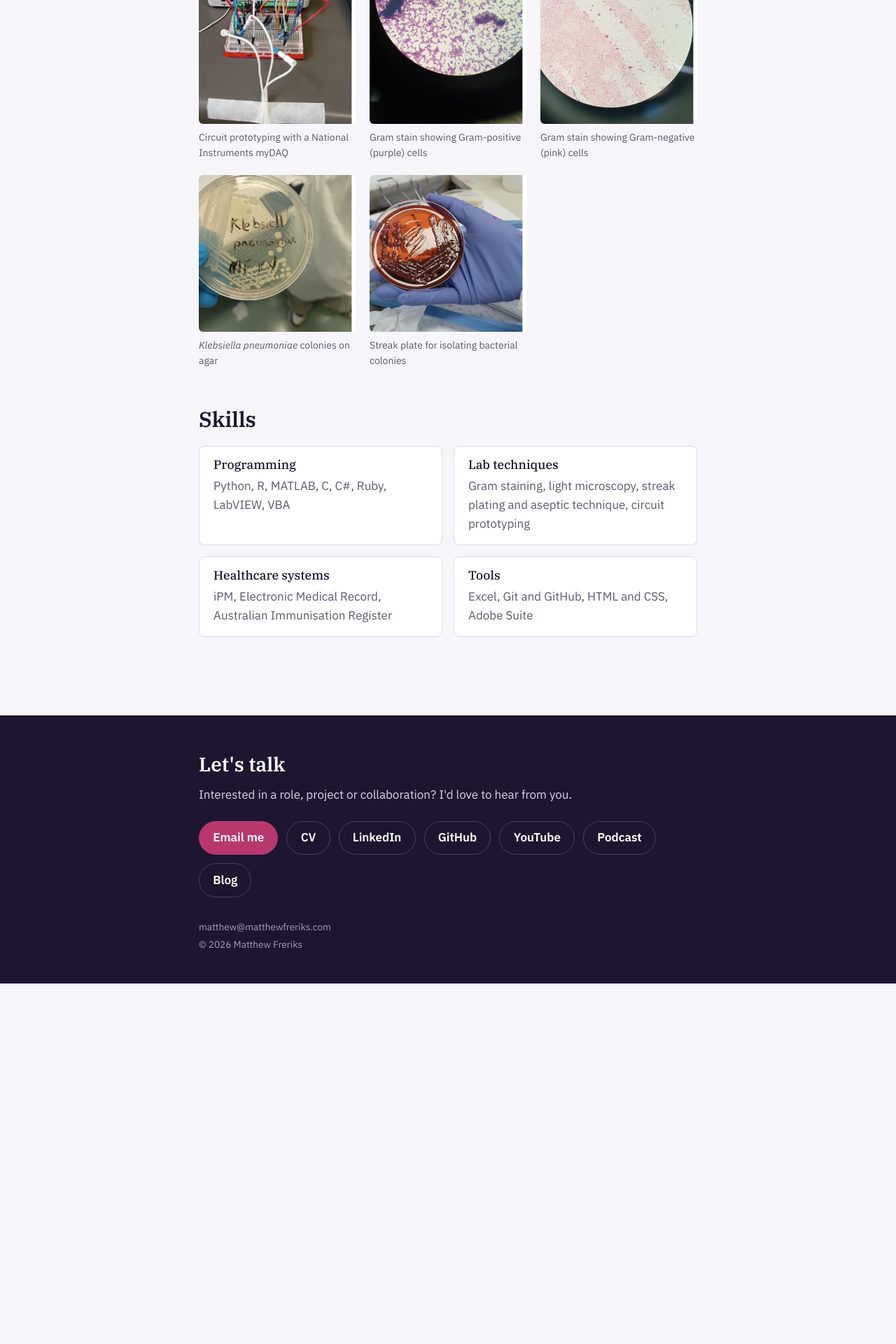
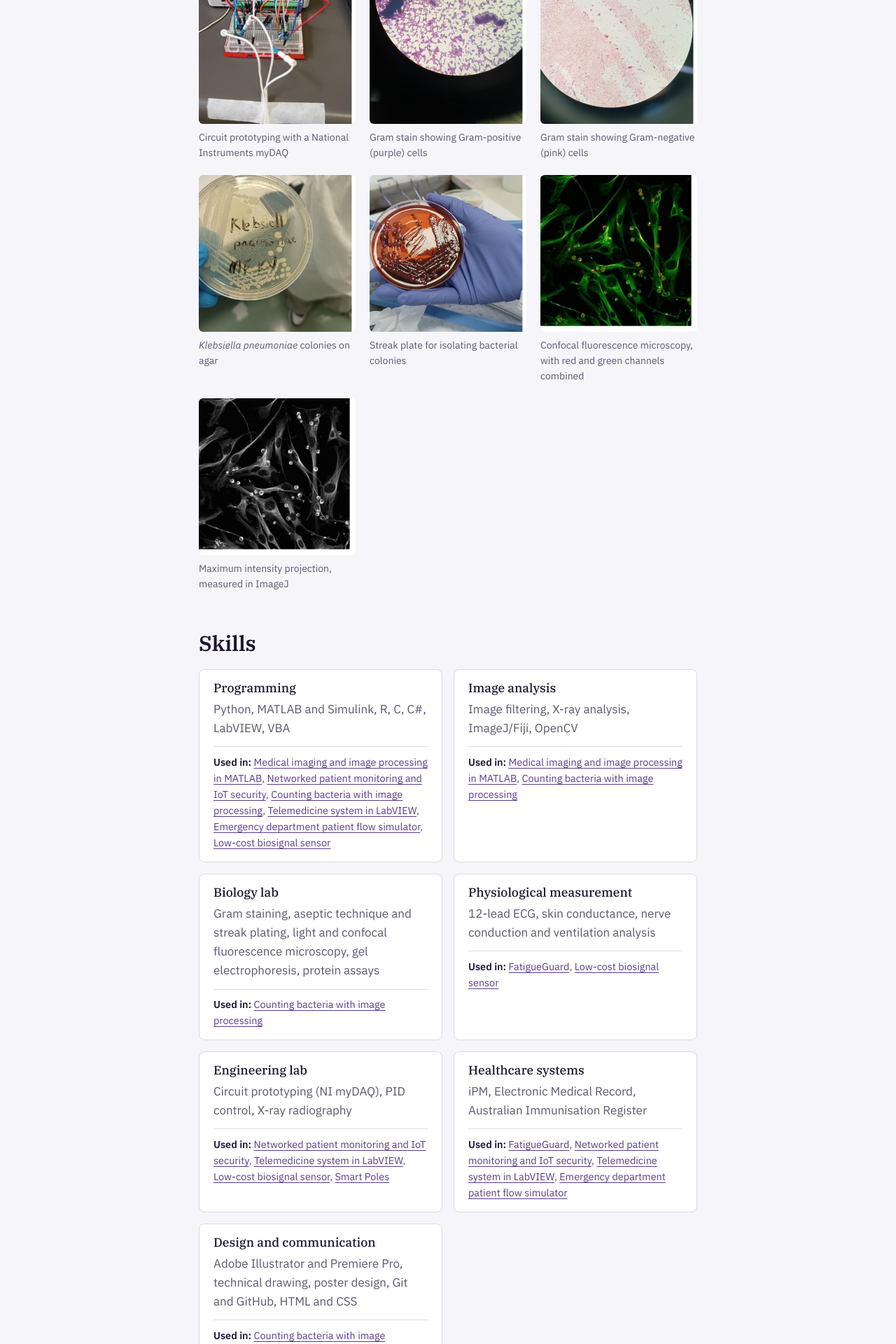
Before and after one commit to matthewfreriks/matthewfreriks.github.io, a Jekyll site: the page built from lab.html, in a window 1280 px wide. Shown: the part 420-2340 px from the top of the page at 70% size. Built offline with Jekyll 4.4.1, drawn with Linux system fonts in a browser that asks for light colours; before the commit the page ends 1825 px from its top, so only the background shows below that; some of the changed text lies outside the part shown.

Commit message:
Updated blog post and lab page to include new skills section, which is built from a new _data/skills.yml file. Each skill box lists the projects whose tags match the group's tags, so new projects appear automatically. Added "Used in" project links

```diff
--- /dev/null
+++ b/_data/skills.yml
@@ -0,0 +1,31 @@
+# Skill groups for the Lab work and skills page.
+# "tags" links each group to projects: any project with one of these
+# tags in its properties is listed under "Used in" automatically.
+
+- name: Programming
+  items: Python, MATLAB and Simulink, R, C, C#, LabVIEW, VBA
+  tags: [python, matlab, labview]
+
+- name: Image analysis
+  items: Image filtering, X-ray analysis, ImageJ/Fiji, OpenCV
+  tags: [image-processing, medical-imaging]
+
+- name: Biology lab
+  items: Gram staining, aseptic technique and streak plating, light and confocal fluorescence microscopy, gel electrophoresis, protein assays
+  tags: [microbiology]
+
+- name: Physiological measurement
+  items: 12-lead ECG, skin conductance, nerve conduction and ventilation analysis
+  tags: [biosignals]
+
+- name: Engineering lab
+  items: Circuit prototyping (NI myDAQ), PID control, X-ray radiography
+  tags: [embedded-systems, iot]
+
+- name: Healthcare systems
+  items: iPM, Electronic Medical Record, Australian Immunisation Register
+  tags: [health-technology]
+
+- name: Design and communication
+  items: Adobe Illustrator and Premiere Pro, technical drawing, poster design, Git and GitHub, HTML and CSS
+  tags: [science-communication, humanitarian-engineering, smart-cities, web-development]
--- a/_projects/complete/fatigueguard.md
+++ b/_projects/complete/fatigueguard.md
@@ -5,24 +5,20 @@ order: 1
 featured: true
 summary: A low-cost wearable prototype that combines eye tracking, heart rate and head tilt to detect dangerous fatigue in high-risk workers, with a live supervisor dashboard.
 skills:
-  - Python
-  - Raspberry Pi
-  - OpenCV
-  - signal processing
-  - sensor fusion
-  - Flask
-  - embedded systems
+  - teamwork
+  - Physiological measurement
+  -  sensor placement and calibration
+  - code review
+  - technical writing
 tags:
   - health-technology
   - biosignals
-  - signal-processing
-  - image-processing
-  - embedded-systems
-  - python
 ---
 *ENG40011 Engineering Technology Innovation Project, Swinburne University of Technology. Group project with Chenxi Liu, Sahil, Parav Sharma and Max Bruno.*
 
-I was responsible for what we should be looking for to estimate fatigue with the biosingals like drooping eyes and heart rate with further expansion into skin conduction and eye tracking.
+## My role
+
+I was the team's biomedical engineer, working alongside software and electrical engineering students. I identified which physiological signals we should measure and what they needed to be calibrated against, advised on practical details such as where the heart rate sensor should sit to give a reliable reading, and reviewed the code to check it measured what we intended. I also wrote the report.
 ## The problem
 
 Fatigue in mining, transport, construction and offshore work causes serious injuries and deaths. Severe fatigue impairs reaction time and decision-making in ways comparable to alcohol. Yet Australian rules mostly govern shift schedules, not a worker's actual state: someone can complete a mandated rest break and still return to site dangerously tired.
@@ -81,6 +77,4 @@ We also assessed patents held by existing products, the relevant Australian work
 
 ## What I learned
 
-<!-- In your own words: e.g. what sensor fusion taught you about false alarms,
-     working with real sensor noise, team coordination across five people,
-     or how regulation shapes a design. A few sentences is plenty. -->
+The biggest lesson was to let people work to their strengths. With less Python experience than my teammates, I let the software and electrical engineers build most of the system, while I focused on what I could contribute best: knowing what the device should measure and why. To guide them well, I needed to understand how they were implementing each part, so I learned to read and check their code even where I didn't write it. That let me give specific, useful feedback, such as on sensor placement, instead of general suggestions.
--- a/_projects/complete/iot-patient-monitoring.md
+++ b/_projects/complete/iot-patient-monitoring.md
@@ -79,10 +79,10 @@ The second half of the project was a cybersecurity assessment of the messaging s
 - **Unencrypted messages.** MQTT sends data as plain text by default, so anyone on the network could read it. Fix: TLS encryption between devices and the server.
 - **Insider and network access.** Even an internal-only server is exposed to anyone already on the network. Fix: network segmentation, traffic monitoring, and a VPN or zero-trust model for any outside access.
 - **Denial of service.** A client could flood the server with messages until it stopped responding. Fix: rate limiting, quality-of-service settings and monitoring.
+- **Data readable by the server.** Even with TLS, the broker decrypts every message, so anyone with access to it can read patient data. Fix: two layers of encryption. The outer layer carries only what the server needs to route messages and control access, while the patient data inside is encrypted end to end, from the sending device to the authorised recipient, and never readable by the server. Using an authenticated method such as AES-GCM also means any tampering is detected. The trade-offs are that the outer layer still reveals who is communicating and how often, and that every device needs its keys distributed and replaced securely.
 
 For a system carrying patient information, these protections are essential rather than optional.
 
 ## What I learned
-
-<!-- In your own words: e.g. what publish/subscribe is good for in healthcare devices,
-     the threading problem with the GUI, or how easily insecure defaults leak data. -->
+The biggest gap I found, but didn't get to implement, was protecting data on its way from the devices to whatever collects it. MQTT makes data easy to share, which is fine for readings that aren't sensitive or private, especially when the server sits behind a password and VPN. Patient data needs more. Encrypting the connection with TLS protects data in transit, but the server still decrypts and sees every message in plain text.
+A stronger design would use two layers: an outer layer the server can read to route messages and control who receives them, and an inner layer protecting the patient data itself, encrypted on the device and only decrypted by its intended recipient. Even if a message were intercepted or the server compromised, the data would stay unreadable. That layered, end-to-end approach is what I'd build next.
--- a/_projects/complete/labview-telemedicine.md
+++ b/_projects/complete/labview-telemedicine.md
@@ -37,10 +37,10 @@ A client-server application with:
 
 I built the server that relays communication between clients, and completed the core features: text messaging, temperature sensor integration and servo control. I also supported teammates working on the dashboard, image sharing and voice calls.
 
-<!-- Optional: add a screenshot of the interface, or a still from the demo video
-     (avoid anything showing login details or personal information). -->
+In the final weeks I also took on integrating the team's features, reworking sections that didn't connect so the complete system worked for our presentation.
 
 ## What I learned
 
-<!-- In your own words: e.g. what a state machine made easier, the challenges of
-     sending voice and video over a network in LabVIEW, or splitting work across a team. -->
+**Choosing the right tool.** LabVIEW excels at connecting to hardware and building measurement systems, but the further we pushed it towards networked, Internet of Things features like voice and video, the harder it became. For that kind of system I'd now reach for Python or another general-purpose language. Working at LabVIEW's lower level did have an upside, though: building the connections between clients and the server myself meant I understood exactly how they worked, and I enjoyed that challenge.
+
+**Making sure the pieces fit together.** We split the work into separate features. I explained to the team how each part should work, including the data flow between them and how the base of the program was structured, but explaining wasn't enough: as the presentation approached, several parts didn't connect, and I took responsibility for integrating them, reworking and in some cases rebuilding sections so the full system ran for the demonstration. Next time I'd give each person a skeleton to build into, such as a template subVI with its inputs and outputs already defined, so their work would plug directly into the server. Agreeing on those connections at the start, and testing the whole system together regularly, would have caught the problems much earlier.
--- a/lab.html
+++ b/lab.html
@@ -20,50 +20,70 @@ description: Lab work and technical skills of Matthew Freriks, biomedical engine
       <h2>In the lab</h2>
       <div class="gallery">
         <figure>
-          <img src="/images/lab-circuit.jpg" alt="Breadboard circuit wired to a National Instruments myDAQ" loading="lazy">
+          <img src="/images/labwork_skills/lab-circuit.jpg" alt="Breadboard circuit wired to a National Instruments myDAQ" loading="lazy">
           <figcaption>Circuit prototyping with a National Instruments myDAQ</figcaption>
         </figure>
         <figure>
-          <img src="/images/lab-gram-positive.jpg" alt="Purple-stained bacteria under a microscope" loading="lazy">
+          <img src="/images/labwork_skills/lab-gram-positive.jpg" alt="Purple-stained bacteria under a microscope" loading="lazy">
           <figcaption>Gram stain showing Gram-positive (purple) cells</figcaption>
         </figure>
         <figure>
-          <img src="/images/lab-gram-negative.jpg" alt="Pink-stained bacteria under a microscope" loading="lazy">
+          <img src="/images/labwork_skills/lab-gram-negative.jpg" alt="Pink-stained bacteria under a microscope" loading="lazy">
           <figcaption>Gram stain showing Gram-negative (pink) cells</figcaption>
         </figure>
         <figure>
-          <img src="/images/lab-klebsiella-plate.jpg" alt="Agar plate labelled Klebsiella pneumoniae with white colonies" loading="lazy">
+          <img src="/images/labwork_skills/lab-klebsiella-plate.jpg" alt="Agar plate labelled Klebsiella pneumoniae with white colonies" loading="lazy">
           <figcaption><i>Klebsiella pneumoniae</i> colonies on agar</figcaption>
         </figure>
         <figure>
-          <img src="/images/lab-streak-plate.jpg" alt="Gloved hand holding a red agar streak plate" loading="lazy">
+          <img src="/images/labwork_skills/lab-streak-plate.jpg" alt="Gloved hand holding a red agar streak plate" loading="lazy">
           <figcaption>Streak plate for isolating bacterial colonies</figcaption>
+        </figure>
+                <figure>
+          <img src="/images/labwork_skills/lab-confocal-composite.jpg" alt="Confocal fluorescence image of cells in red and green" loading="lazy">
+          <figcaption>Confocal fluorescence microscopy, with red and green channels combined</figcaption>
+        </figure>
+        <figure>
+          <img src="/images/labwork_skills/lab-confocal-imagej-roi.jpg" alt="Greyscale projection of the confocal image used for measurement" loading="lazy">
+          <figcaption>Maximum intensity projection, measured in ImageJ</figcaption>
         </figure>
       </div>
     </section>
 
-    <!-- ===== SKILLS: each group sits in its own bordered box ===== -->
+    <!-- ===== SKILLS =====
+    Built from _data/skills.yml. Each box lists the projects whose
+    tags match the group's tags, so new projects appear automatically. -->
+
+
     <section id="skills">
       <h2>Skills</h2>
       <div class="skill-grid">
+        {% assign projects = site.projects | sort: "order" %}
+        {% for group in site.data.skills %}
         <div class="skill-box">
-          <h3>Programming</h3>
-          <p>Python, R, MATLAB, C, C#, Ruby, LabVIEW, VBA</p>
+          <h3>{{ group.name }}</h3>
+          <p>{{ group.items }}</p>
+
+          {% assign links = "" %}
+          {% for p in projects %}
+            {% for t in group.tags %}
+              {% if p.tags contains t %}
+                {% capture link %}<a href="{{ p.url }}">{{ p.title | split: ":" | first }}</a>{% endcapture %}
+                {% unless links contains p.url %}
+                  {% if links != "" %}{% assign links = links | append: ", " %}{% endif %}
+                  {% assign links = links | append: link %}
+                {% endunless %}
+              {% endif %}
+            {% endfor %}
+          {% endfor %}
+
+          {% if links != "" %}
+          <p class="used-in"><span>Used in:</span> {{ links }}</p>
+          {% endif %}
         </div>
-        <div class="skill-box">
-          <h3>Lab techniques</h3>
-          <!-- Check these match what you've done, and add others (e.g. PCR, cell culture) -->
-          <p>Gram staining, light microscopy, streak plating and aseptic technique, circuit prototyping</p>
-        </div>
-        <div class="skill-box">
-          <h3>Healthcare systems</h3>
-          <p>iPM, Electronic Medical Record, Australian Immunisation Register</p>
-        </div>
-        <div class="skill-box">
-          <h3>Tools</h3>
-          <p>Excel, Git and GitHub, HTML and CSS, Adobe Suite</p>
-        </div>
+        {% endfor %}
       </div>
     </section>
 
+
   </main>
--- a/style.css
+++ b/style.css
@@ -438,3 +438,13 @@ footer p { margin: 0 0 0.5rem; }
 }
 .pill-light:hover { background: var(--violet); color: #fff; }
 .project-facts + .post-body { padding-top: 1.5rem; }
+
+
+/* ---------- "Used in" project links in skill boxes ---------- */
+.used-in {
+  margin-top: 0.75rem !important;
+  padding-top: 0.6rem;
+  border-top: 1px solid var(--line);
+  font-size: 0.9rem;
+}
+.used-in span { font-weight: 600; color: var(--ink); }
```
Also changed, not shown: _projects/complete/smart-poles.md (+10 -5 lines), _projects/in-progress/medical-image-processing.md (+2 -0 lines), images/labwork_skills/lab-circuit.jpg (renamed from images/lab-circuit.jpg), images/labwork_skills/lab-confocal-composite.jpg (added), images/labwork_skills/lab-confocal-imagej-roi.jpg (added), images/labwork_skills/lab-gram-negative.jpg (renamed from images/lab-gram-negative.jpg), images/labwork_skills/lab-gram-positive.jpg (renamed from images/lab-gram-positive.jpg), images/labwork_skills/lab-klebsiella-plate.jpg (renamed from images/lab-klebsiella-plate.jpg), images/labwork_skills/lab-streak-plate.jpg (renamed from images/lab-streak-plate.jpg).
